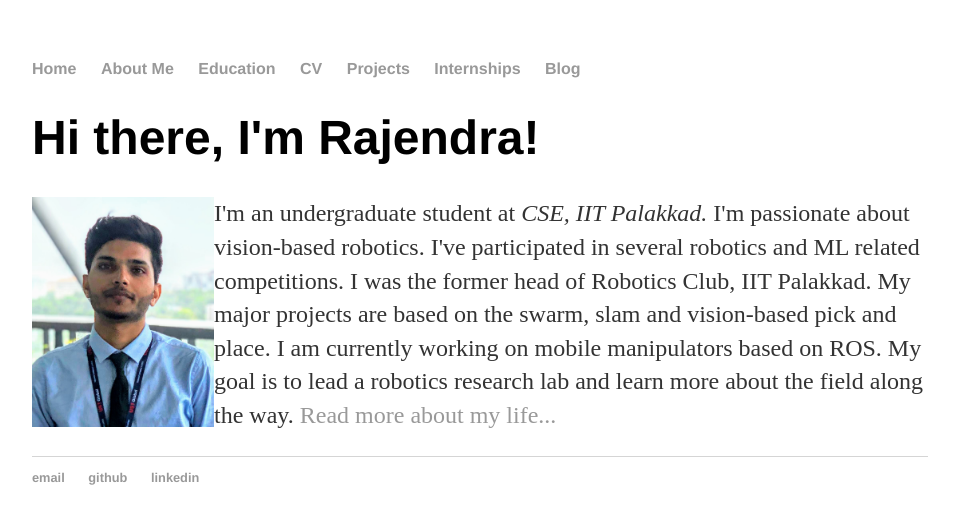
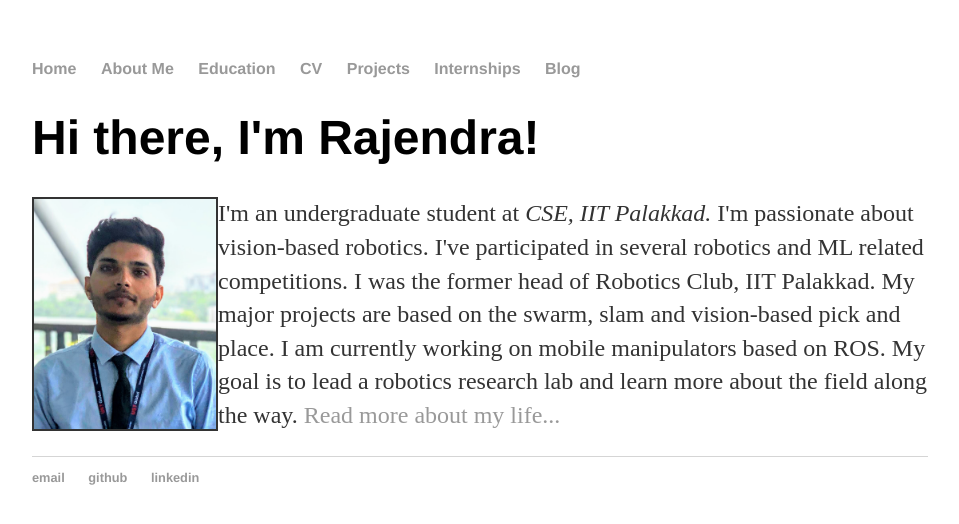
Before and after one commit to iamrajee/iamrajee.github.io, a Jekyll site: the page built from index.html, in a window 1280 px wide. Shown: the top 524 px of the page, without its empty margins (160-1119 px from the left). Built offline with Jekyll 4.4.1, drawn with Linux system fonts in a browser that asks for light colours.

Commit message:
Update index.html

```diff
--- a/index.html
+++ b/index.html
@@ -4,5 +4,5 @@
 ---
 <div class="blurb">
 	<h1>Hi there, I'm Rajendra!</h1>
-	<p><img src="images/rajendra_passport_photo.jpg" height="230" width="182" align="left" />I'm an undergraduate student at <em>CSE, IIT Palakkad.</em> I'm passionate about vision-based robotics. I've participated in several robotics and ML related competitions. I was the former head of Robotics Club, IIT Palakkad. My major projects are based on the swarm, slam and vision-based pick and place. I am currently working on mobile manipulators based on ROS. My goal is to lead a robotics research lab and learn more about the field along the way. <a href="/about">Read more about my life...</a></p>
+	<p><img src="images/rajendra_passport_photo.jpg" height="230" width="182" align="left" border="2" />I'm an undergraduate student at <em>CSE, IIT Palakkad.</em> I'm passionate about vision-based robotics. I've participated in several robotics and ML related competitions. I was the former head of Robotics Club, IIT Palakkad. My major projects are based on the swarm, slam and vision-based pick and place. I am currently working on mobile manipulators based on ROS. My goal is to lead a robotics research lab and learn more about the field along the way. <a href="/about">Read more about my life...</a></p>
 </div><!-- /.blurb -->
```
